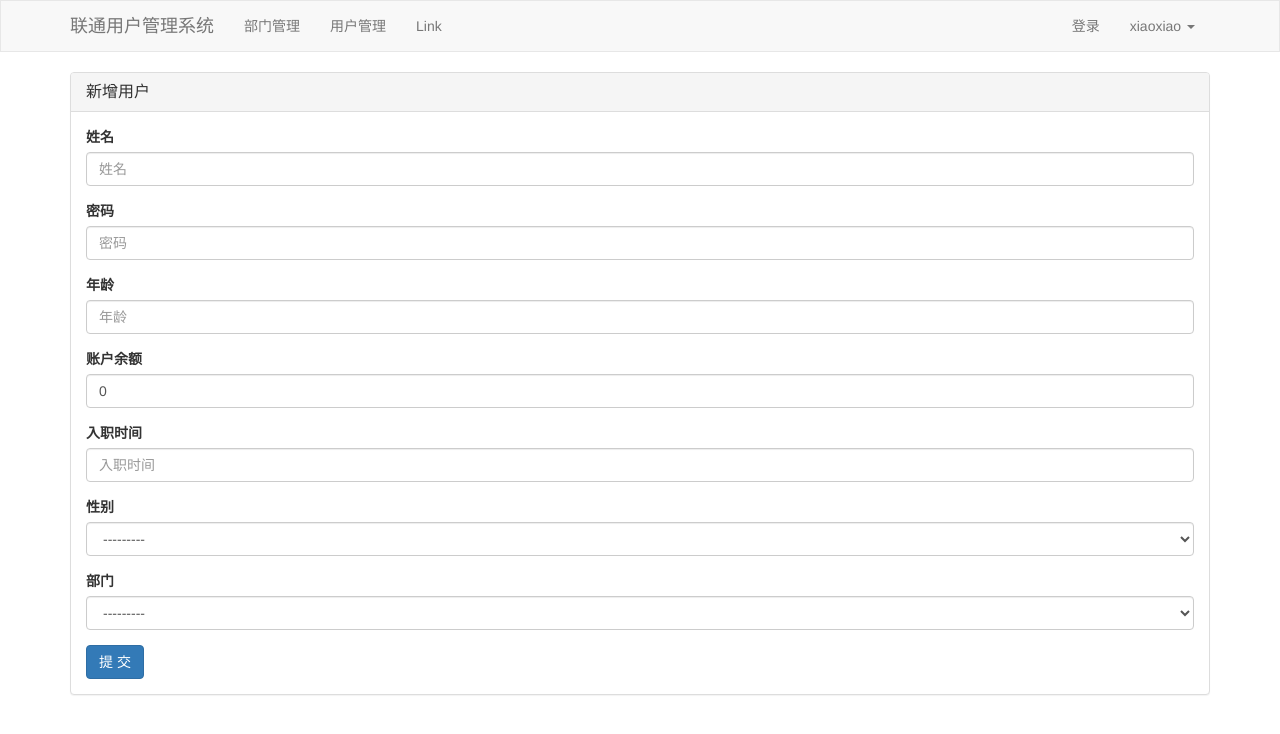
After one commit to VioletEvergardenZz/django_web, a Django app: page /user/model/form/add/ in a window 1280 px wide. The commit adds this page. Shown: the top 734 px of the page. Run offline with Django 5.2, Linux system fonts and the light colour scheme; data that the repository does not hold is empty; some libraries are stand-ins or nearby versions.

Commit message:
用户添加(ModelForm)

```diff
--- a/app01/models.py
+++ b/app01/models.py
@@ -5,6 +5,8 @@ from django.db import models
 '部门表'
 class Department(models.Model):
     title = models.CharField(verbose_name='标题',max_length=32)
+    def __str__(self):
+        return self.title
 
 '员工表'
 class UserInfo(models.Model):
@@ -14,7 +16,7 @@ class UserInfo(models.Model):
     account = models.DecimalField(verbose_name='账户余额',max_digits=10,decimal_places=2,default=0)
     create_time = models.DateTimeField(verbose_name='入职时间')
     # depart_id 有约束 级联删除
-    depart = models.ForeignKey(to="department",to_field="id",on_delete=models.CASCADE)
+    depart = models.ForeignKey(verbose_name="部门",to="department",to_field="id",on_delete=models.CASCADE)
     # Django中的约束
     gender_choices = (
         (1,"男"),
--- a/app01/templates/user_list.html
+++ b/app01/templates/user_list.html
@@ -6,6 +6,11 @@
             <a class="btn btn-success" href="/user/add/">
             <span class="glyphicon glyphicon-plus-sign" aria-hidden="true"></span>
                 新增用户
+            </a>
+
+            <a class="btn btn-success" href="/user/model/form/add/">
+            <span class="glyphicon glyphicon-plus-sign" aria-hidden="true"></span>
+                新增用户ModelForm
             </a>
         </div>
         <div class="panel panel-default">
--- /dev/null
+++ b/app01/templates/user_model_form_add.html
@@ -0,0 +1,24 @@
+{% extends 'layout.html' %}
+
+{% block content %}
+    <div class="container">
+        <div class="panel panel-default">
+          <div class="panel-heading">
+            <h3 class="panel-title"> 新增用户 </h3>
+          </div>
+          <div class="panel-body">
+            <form method="post">
+                {% csrf_token %}
+                {% for field in form %}
+                    <div class="form-group">
+                    <label>{{ field.label }}</label>
+                    {{ field }}
+                </div>
+                {% endfor %}
+
+               <button type="submit" class="btn btn-primary">提 交</button>
+            </form>
+          </div>
+        </div>
+    </div>
+{% endblock %}
--- a/app01/views.py
+++ b/app01/views.py
@@ -1,5 +1,6 @@
 from django.shortcuts import render,redirect
 from app01 import models
+from django import forms
 
 # Create your views here.
 
@@ -69,3 +70,23 @@ def user_add(request):
                                    create_time=ctime,gender=gender,depart_id=depart_id)
 
     return redirect('/user/list/')
+
+'添加用户(ModelForm)'
+class UserModelForm(forms.ModelForm):
+    class Meta:
+        model = models.UserInfo
+        fields = ["name","password","age","account","create_time","gender","depart"]
+        # widgets = {
+        #     'name': forms.TextInput(attrs={'class': 'form-control'}),
+        #     'password': forms.PasswordInput(attrs={'class': 'form-control'}),
+        #     'age': forms.TextInput(attrs={'class': 'form-control'}),
+        # }
+    def __init__(self,*args,**kwargs):
+        super().__init__(*args,**kwargs)
+        # 循环找到所有的插件 添加了 class ='form-control'
+        for name,field in self.fields.items():
+            field.widget.attrs = {'class':'form-control','placeholder':field.label}
+
+def user_model_form_add(request):
+    form = UserModelForm()
+    return render(request,'user_model_form_add.html',{'form':form})
--- a/django_web/urls.py
+++ b/django_web/urls.py
@@ -29,4 +29,5 @@ urlpatterns = [
     # 用户管理
     path('user/list/', views.user_list),
     path('user/add/', views.user_add),
+    path('user/model/form/add/', views.user_model_form_add),
 ]
```
